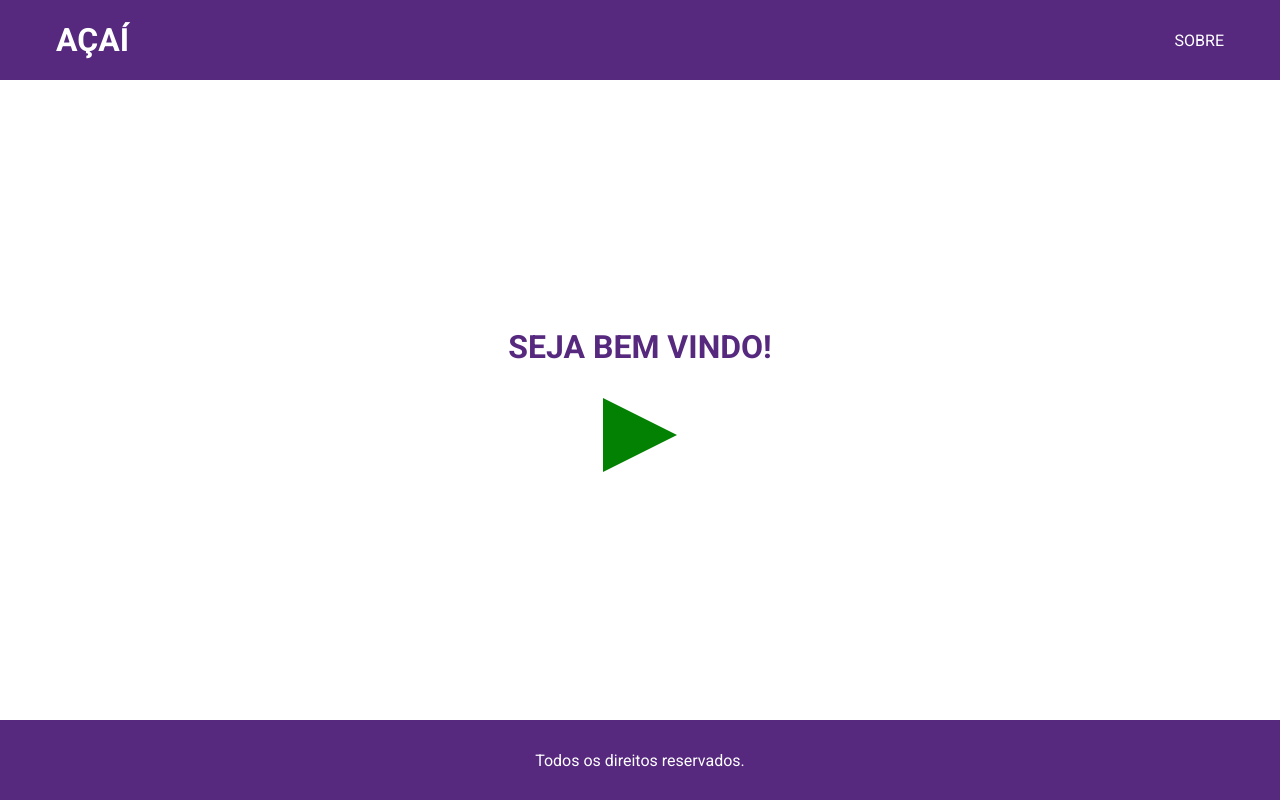
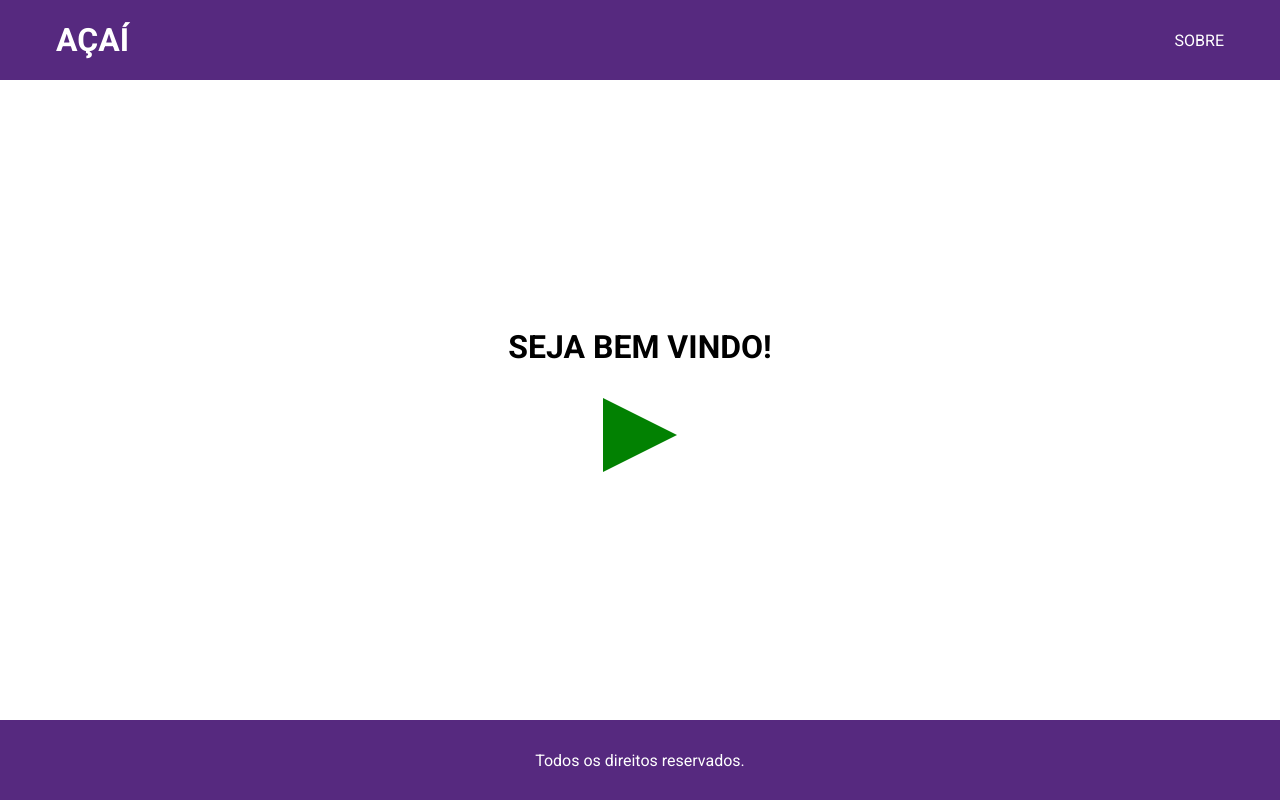
Before and after one commit to pablohpaiva22/acai, a React (Create React App) app: page / in a window 1280 px wide. Built offline with nearby package versions, Linux system fonts and the light colour scheme.

Commit message:
css update

```diff
--- a/src/components/Home.js
+++ b/src/components/Home.js
@@ -18,9 +18,9 @@ const Home = () => {
         <title>AÇAÍ</title>
       </Helmet>
 
-      <p>SEJA BEM VINDO!</p>
+      <p className={styles.message}>SEJA BEM VINDO!</p>
 
-      <button onClick={handleClick} className={styles.play}></button>
+      <button onClick={handleClick} className={styles.button}></button>
     </section>
   );
 };
--- a/src/components/Home.module.css
+++ b/src/components/Home.module.css
@@ -8,14 +8,14 @@
   background: #fff;
 }
 
-.container p {
+.message {
   display: block;
   font-size: 2rem;
   font-weight: bold;
-  color: var(--primary-color);
+  color: #000;
 }
 
-.play {
+.button {
   display: block;
   width: 74px;
   height: 74px;
@@ -26,7 +26,7 @@
   cursor: pointer;
 }
 
-.play:hover {
+.button:hover {
   border-color: #fff var(--secondary-color-hover) #fff
     var(--secondary-color-hover);
 }
```
